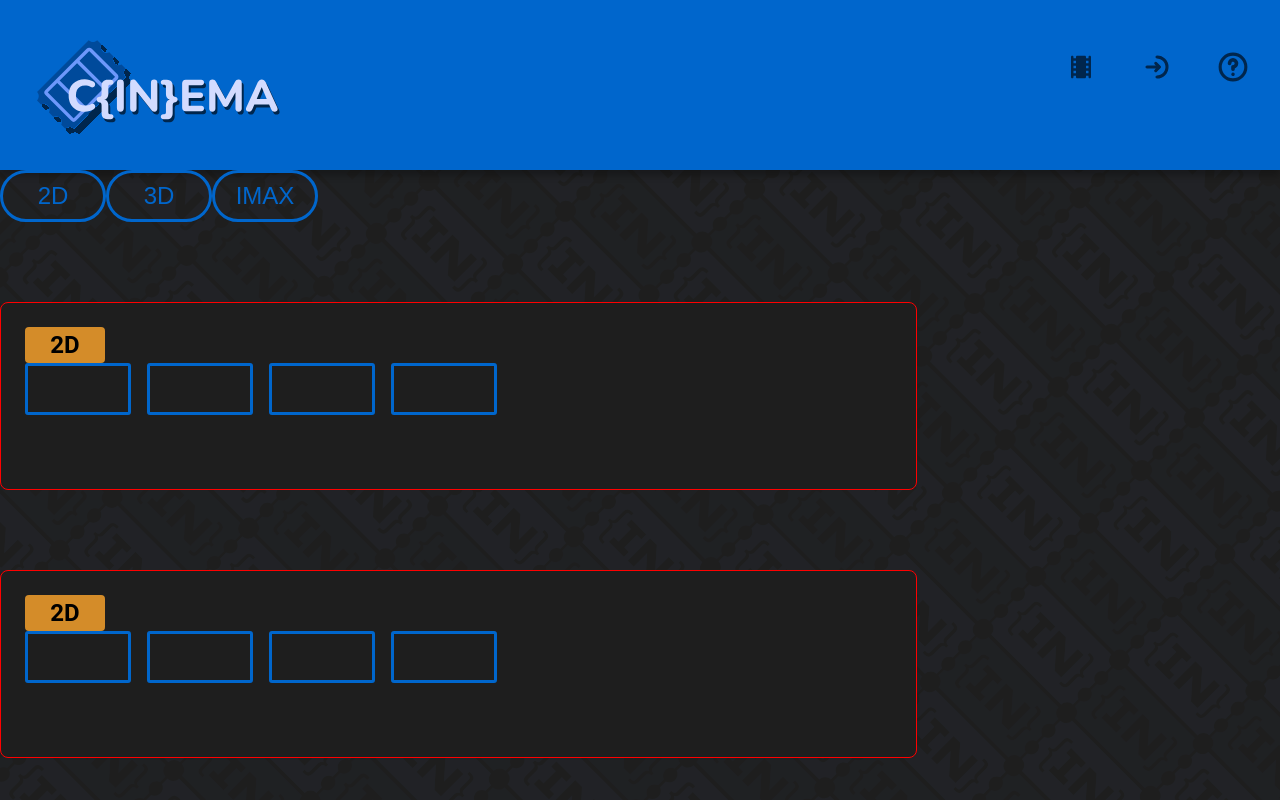
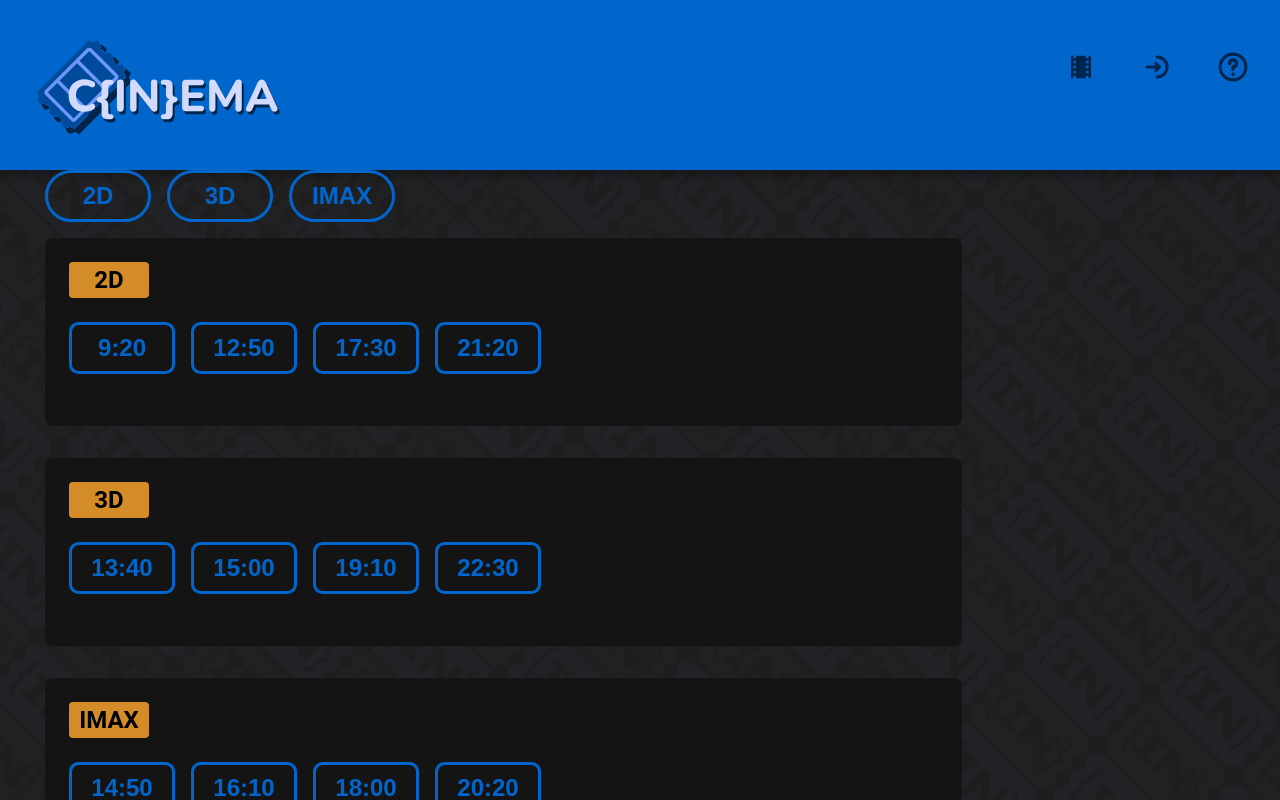
Before and after one commit to JoaoGabriel-hub/Cinema_IN, a React (Vite) app in the folder frontend/: page /sessoes in a window 1280 px wide. Shown: the top 800 px of the page. Built offline with nearby package versions, Linux system fonts and the light colour scheme.

Commit message:
componente Horarios

```diff
--- a/frontend/src/components/Horarios.jsx
+++ b/frontend/src/components/Horarios.jsx
@@ -1,41 +1,46 @@
-import style from "./horarios.module.css"
+import React, { useState } from 'react';
+import style from "./horarios.module.css";
 
 export function Horarios() {
-    return(
-        <>
+    const [activeSession, setActiveSession] = useState(null);
+
+    return (
+        <div className={style.corpohorarios}>
             <div className={style.telas}>
-            <button className={style.botaosessao}>2D</button>
-            <button className={style.botaosessao}>3D</button>
-            <button className={style.botaosessao}>IMAX</button>
+                <button className={style.botaosessao} onClick={() => setActiveSession('2D')}>2D</button>
+                <button className={style.botaosessao} onClick={() => setActiveSession('3D')}>3D</button>
+                <button className={style.botaosessao} onClick={() => setActiveSession('IMAX')}>IMAX</button>
             </div>
 
-        <div className={style.sessoes}>
+            <div className={style.sessoes} id="2D" style={{ display: activeSession === '2D' || activeSession === null ? 'block' : 'none' }}>
                 <div className={style.titulo}>2D</div>
                 <div className={style.tdhora}>
-                <button className={style.botaohorario}></button>
-                <button className={style.botaohorario}></button>
-                <button className={style.botaohorario}></button>
-                <button className={style.botaohorario}></button>
+                    <button className={style.botaohorario}>9:20</button>
+                    <button className={style.botaohorario}>12:50</button>
+                    <button className={style.botaohorario}>17:30</button>
+                    <button className={style.botaohorario}>21:20</button>
                 </div>
             </div>
-        <div className={style.sessoes}>
-            <div className={style.titulo}>2D</div>
+
+            <div className={style.sessoes} id="3D" style={{ display: activeSession === '3D' || activeSession === null ? 'block' : 'none' }}>
+                <div className={style.titulo}>3D</div>
                 <div className={style.tdhora}>
-                <button className={style.botaohorario}></button>
-                <button className={style.botaohorario}></button>
-                <button className={style.botaohorario}></button>
-                <button className={style.botaohorario}></button>
+                    <button className={style.botaohorario}>13:40</button>
+                    <button className={style.botaohorario}>15:00</button>
+                    <button className={style.botaohorario}>19:10</button>
+                    <button className={style.botaohorario}>22:30</button>
                 </div>
             </div>
-        <div className={style.sessoes}>
-            <div className={style.titulo}>3D</div>
+
+            <div className={style.sessoes} id="IMAX" style={{ display: activeSession === 'IMAX' || activeSession === null ? 'block' : 'none' }}>
+                <div className={style.titulo}>IMAX</div>
                 <div className={style.tdhora}>
-                <button className={style.botaohorario}></button>
-                <button className={style.botaohorario}></button>
-                <button className={style.botaohorario}></button>
-                <button className={style.botaohorario}></button>
+                    <button className={style.botaohorario}>14:50</button>
+                    <button className={style.botaohorario}>16:10</button>
+                    <button className={style.botaohorario}>18:00</button>
+                    <button className={style.botaohorario}>20:20</button>
                 </div>
             </div>
-        </>
-    )
+        </div>
+    );
 }
--- a/frontend/src/components/horarios.module.css
+++ b/frontend/src/components/horarios.module.css
@@ -1,3 +1,7 @@
+.corpohorarios {
+    margin-left: 2.813rem;
+}
+
 .botaosessao {
     width: 6.625rem;
     height: 3.25rem;
@@ -6,16 +10,23 @@
     border-radius: 1.625rem;
     color: var(--principalSource);
     font-size: 1.5rem;
+    font-weight: 600;
+    margin: 0 1rem 1rem 0;
+}
+
+.botaosessao:hover {
+    background-color: var(--principalSource);
+    color: #1E1E1E;
+    transform: none;
 }
 
 .sessoes {
     width: 57.313rem;
     height: 11.75rem;
-    background-color: #1E1E1E;
+    background-color: #141414;
     border-radius: .5rem;
-    border: 1px solid red;
     padding: 1.5rem 1.5rem 3rem 1.5rem;
-    margin: 5rem 0;
+    margin: 0 0 2rem ;
 }
 
 .titulo {
@@ -42,7 +53,15 @@
     height: 3.25rem;
     background-color: transparent;
     border: solid .2rem var(--principalSource);
-    border-radius: 0.188rem;
+    border-radius: 0.6rem;
     color: var(--principalSource);
     font-size: 1.5rem;
+    font-weight: 600;
+    margin-top: 1.5rem;
 }
+
+.botaohorario:hover {
+    background-color: var(--principalSource);
+    color: #1E1E1E;
+    transform: none;
+}
```
Lines whose indentation alone changed are shown as unchanged.
